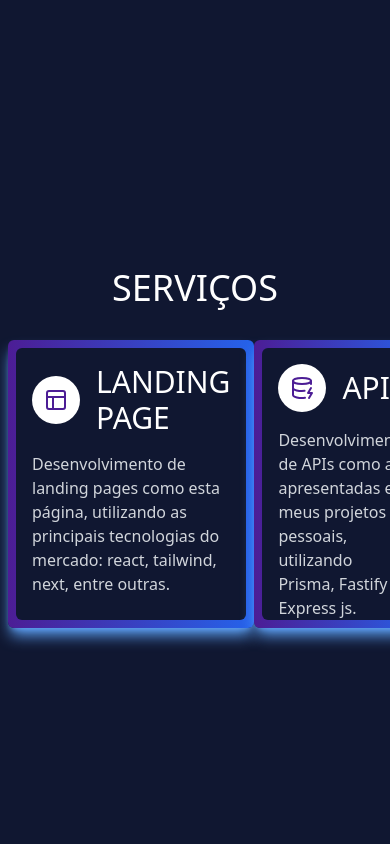
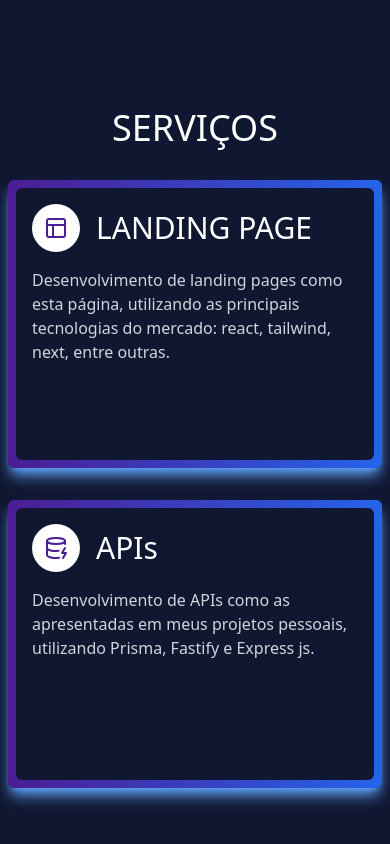
Before and after one commit to JoseHenrique1/JoseHenrique1.github.io, a React (Vite) app: page / in a window 390 px wide. Shown: the part 3578-4422 px from the top of the page. Built offline with nearby package versions, Linux system fonts and the light colour scheme.

Commit message:
view: add responsive service page

```diff
--- a/src/components/CardService/index.tsx
+++ b/src/components/CardService/index.tsx
@@ -9,7 +9,7 @@ function CardService({title, description, icon:Icon}: cardServiceProps) {
     return (
         <div
             className="
-                    p-2 w-96 h-72 rounded-md
+                    p-2 w-full h-72 rounded-md sm:w-96
                     bg-gradient-to-r from-violet-900 to-blue-600
                     shadow-lg shadow-blue-400
                 ">
--- a/src/pages/Service.tsx
+++ b/src/pages/Service.tsx
@@ -18,7 +18,7 @@ export function Service() {
     return (
         <section id="services" className="min-h-screen flex flex-col justify-center gap-8">
             <h1 className="text-white self-center text-4xl">SERVIÇOS</h1>
-            <div className="flex items-center justify-around">
+            <div className="flex flex-col gap-8 items-center sm:flex-row sm:items-center sm:justify-around">
                 {services.map(service=> <CardService key={service.title} {...service} />)}
             </div>
         </section>
```
